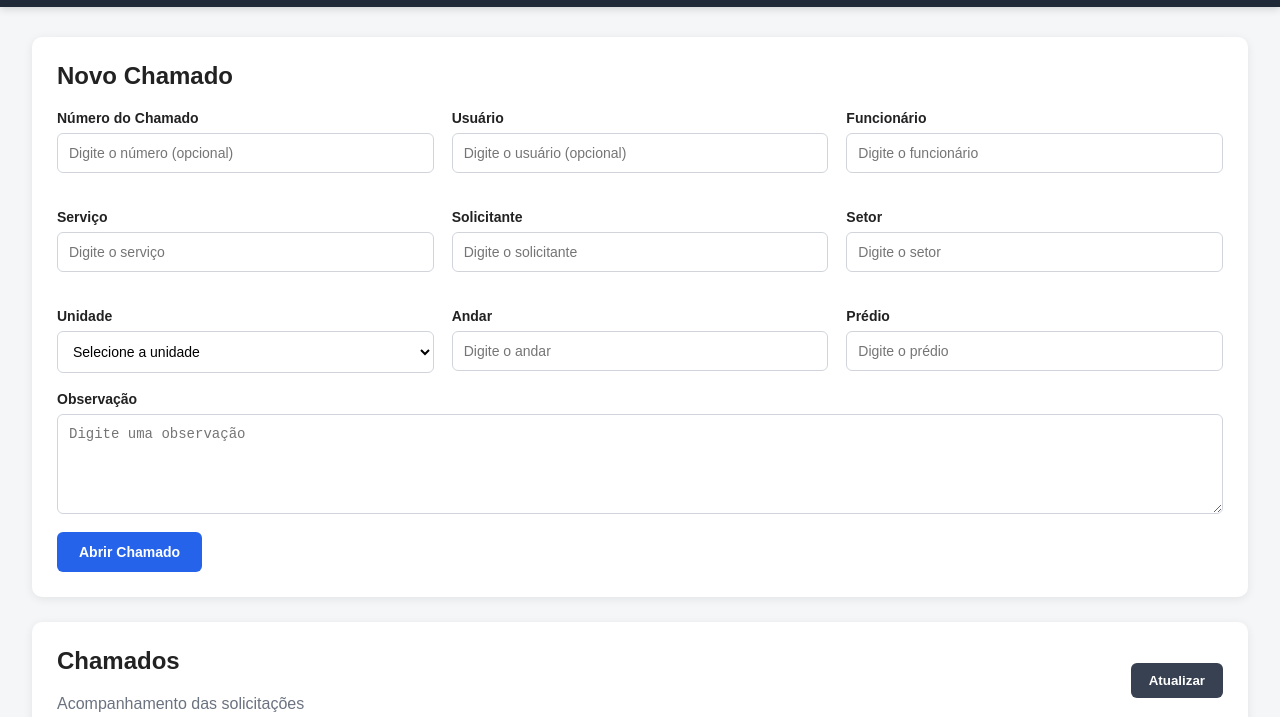
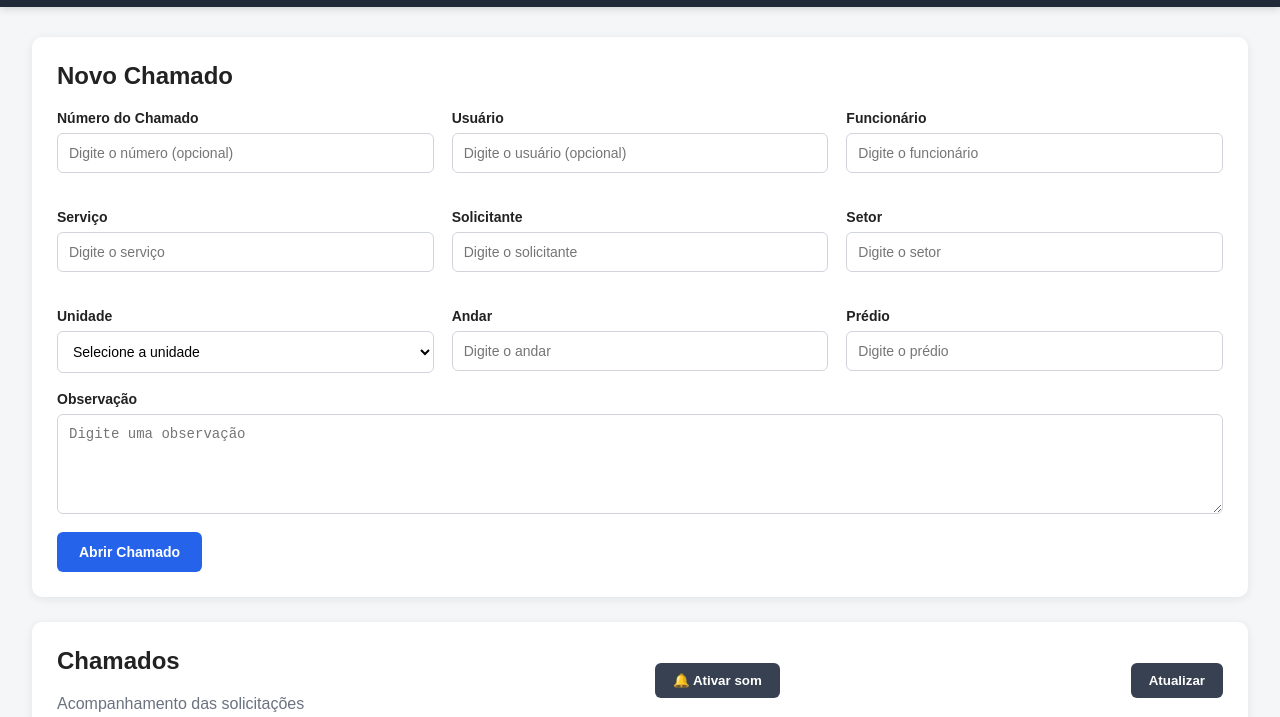
Before and after one commit to Luc4s22/sistema-chamados, a plain HTML site: page frontend/index.html in a window 1280 px wide. Shown: the part 83-800 px from the top of the page. Drawn offline with Linux system fonts and the light colour scheme; no server answers.

Commit message:
Add button to toggle sound activation

```diff
--- a/frontend/index.html
+++ b/frontend/index.html
@@ -305,6 +305,19 @@
                     </p>
 
                 </div>
+
+
+<button
+    type="button"
+    id="alternarSom"
+    onclick="alternarSom()"
+    class="btn-atualizar"
+    aria-pressed="false"
+>
+    🔔 Ativar som
+</button>
+
+
 
                 <button
                     type="button"
```
